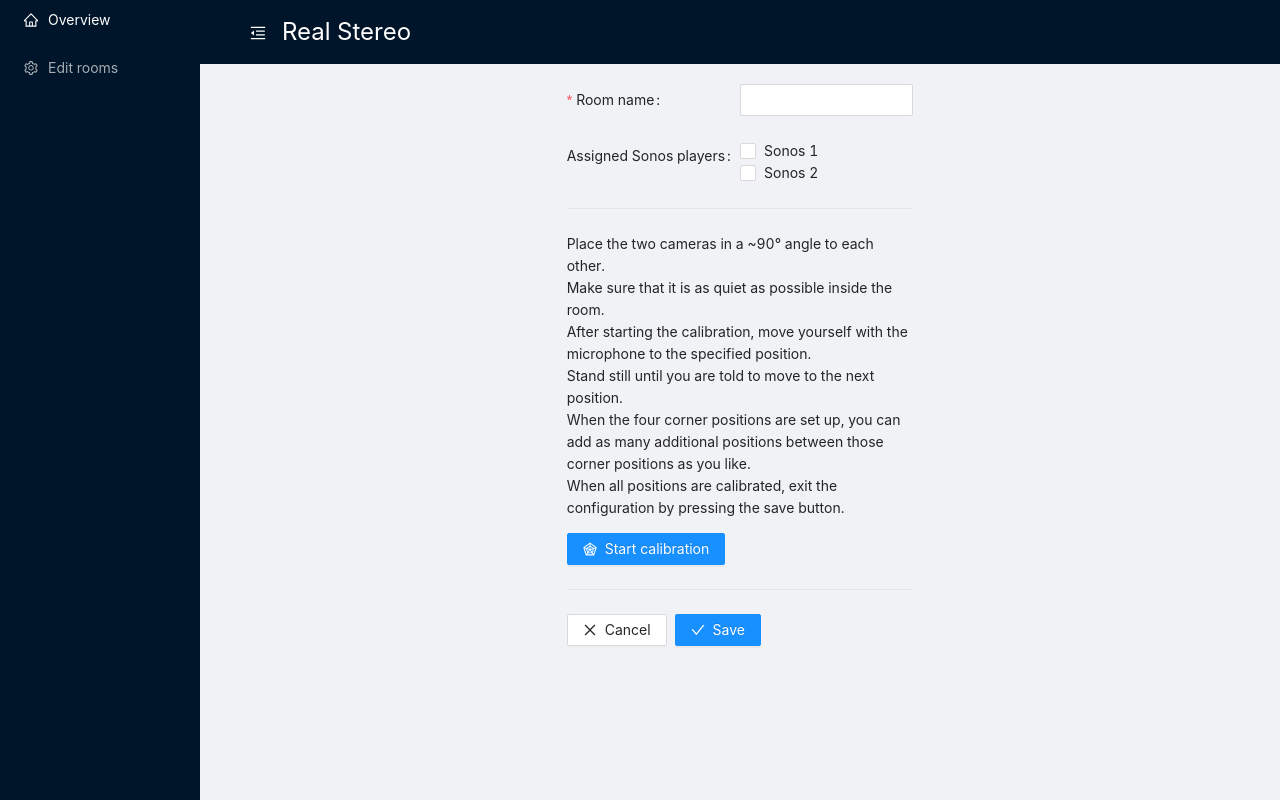
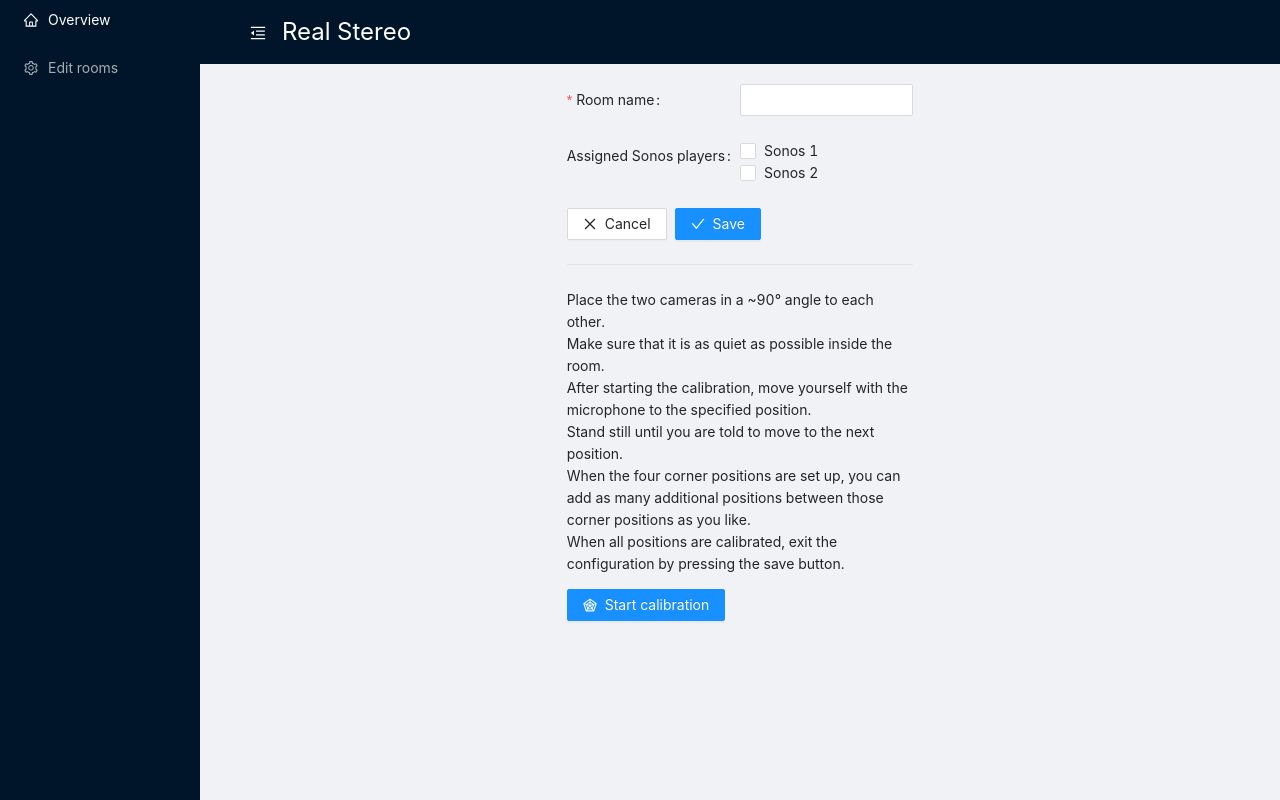
Before and after one commit to ItsEcholot/real-stereo-extended, a React (Create React App) app in the folder frontend/: page /rooms/1/edit in a window 1280 px wide. Built offline with nearby package versions, Linux system fonts and the light colour scheme.

Commit message:
Use promises in rooms service for acknowledgments

```diff
--- a/frontend/src/pages/EditRoom/index.tsx
+++ b/frontend/src/pages/EditRoom/index.tsx
@@ -5,14 +5,27 @@ import {
   CloseOutlined,
   CheckOutlined,
 } from '@ant-design/icons';
+import { useHistory } from 'react-router-dom';
 import { useRooms } from '../../services/rooms';
 
 type EditRoomPageProps = {
   roomId?: number;
 }
 
-const EditRoomPage: FunctionComponent<EditRoomPageProps> = () => {
+const EditRoomPage: FunctionComponent<EditRoomPageProps> = ({
+  roomId
+}) => {
+  const history = useHistory();
   const { rooms, createRoom, updateRoom } = useRooms();
+  const currentRoom = rooms?.find(room => room.id === roomId);
+
+  const save = (values: { name: string, nodes: string[] }) => {
+    console.dir(values);
+  }
+
+  const startCalibration = () => {
+
+  }
 
   return (
     <Row justify="center">
@@ -20,7 +33,12 @@ const EditRoomPage: FunctionComponent<EditRoomPageProps> = () => {
         <Form
           labelCol={{ span: 12 }}
           wrapperCol={{ span: 12 }}
-          labelAlign="left">
+          labelAlign="left"
+          onFinish={save}
+          initialValues={{
+            ...currentRoom,
+            nodes: currentRoom?.nodes.map(node => node.id),
+          }}>
           <Form.Item
             label="Room name"
             name="name"
@@ -28,9 +46,16 @@ const EditRoomPage: FunctionComponent<EditRoomPageProps> = () => {
             <Input />
           </Form.Item>
           <Form.Item
-            label="Assigned Sonos players">
+            label="Assigned Sonos players"
+            name="nodes">
             <Checkbox.Group
-              options={['Sonos 1', 'Sonos 2']} />
+              options={[{ label: 'Sonos 1', value: 1 }, { label: 'Sonos 2', value: 2 }]} />
+          </Form.Item>
+          <Form.Item>
+            <Space>
+              <Button type="default" icon={<CloseOutlined />} onClick={() => history.push('/rooms/edit')}>Cancel</Button>
+              <Button type="primary" icon={<CheckOutlined />} htmlType="submit">Save</Button>
+            </Space>
           </Form.Item>
         </Form>
         <Divider />
@@ -47,12 +72,7 @@ const EditRoomPage: FunctionComponent<EditRoomPageProps> = () => {
           <br />
           When all positions are calibrated, exit the configuration by pressing the save button.
         </p>
-        <Button type="primary" icon={<RadarChartOutlined />}>Start calibration</Button>
-        <Divider />
-        <Space>
-          <Button type="default" icon={<CloseOutlined />}>Cancel</Button>
-          <Button type="primary" icon={<CheckOutlined />}>Save</Button>
-        </Space>
+        <Button type="primary" icon={<RadarChartOutlined />} onClick={startCalibration}>Start calibration</Button>
       </Col>
     </Row>
   );
--- /dev/null
+++ b/frontend/src/services/acknowledgment.tsx
@@ -0,0 +1,5 @@
+export type Acknowledgment = {
+  successful: boolean;
+  createdId?: number;
+  errors?: string[];
+}
--- a/frontend/src/services/nodes.tsx
+++ b/frontend/src/services/nodes.tsx
@@ -6,14 +6,16 @@ export type Node = {
   online: boolean;
   ip: string;
   hostname: string;
-  room: Room;
+  room: Omit<Room, 'nodes'>;
 }
 
 export type UpdateNode = Node & {
+  id: number;
+  name: string;
+  ip: string;
   // only the `id` attribute of the room is needed
   // more can still be submitted but will be ignored
   room: {
     id: number;
   };
 }
-export type CreateNode = Omit<UpdateNode, 'id'>
--- a/frontend/src/services/rooms.tsx
+++ b/frontend/src/services/rooms.tsx
@@ -1,11 +1,12 @@
 import { useCallback, useContext, useEffect, useState } from 'react';
 import { Node } from './nodes';
 import { SocketContext } from './socketProvider';
+import { Acknowledgment } from './acknowledgment';
 
 export type Room = {
   id: number;
   name: string;
-  nodes: Node[];
+  nodes: Omit<Node, 'room'>[];
 }
 
 export type UpdateRoom = Omit<Room, 'nodes'>
@@ -16,30 +17,45 @@ export const useRooms = () => {
   const [rooms, setRooms] = useState<Room[]>();
   useEffect(() => {
     const roomsSocket = getSocket('rooms');
+    roomsSocket.emit('get', setRooms);
     roomsSocket.on('get', setRooms);
-    roomsSocket.emit('get');
     return () => {
       roomsSocket.off('get', setRooms);
       returnSocket('rooms');
     };
   }, [getSocket, returnSocket]);
 
-  const createRoom = useCallback((room: CreateRoom) => {
+  const createRoom = useCallback((room: CreateRoom): Promise<Acknowledgment> => {
     const roomsSocket = getSocket('rooms');
-    roomsSocket.emit('create', room);
-    returnSocket('rooms');
+    return new Promise((resolve, reject) => {
+      roomsSocket.emit('create', room, (ack: Acknowledgment) => {
+        if (ack.successful) resolve(ack);
+        else reject(ack);
+        returnSocket('rooms');
+      });
+    });
   }, [getSocket, returnSocket]);
 
   const updateRoom = useCallback((room: UpdateRoom) => {
     const roomsSocket = getSocket('rooms');
-    roomsSocket.emit('update', room);
-    returnSocket('rooms');
+    return new Promise((resolve, reject) => {
+      roomsSocket.emit('update', room, (ack: Acknowledgment) => {
+        if (ack.successful) resolve(ack);
+        else reject(ack);
+        returnSocket('rooms');
+      });
+    });
   }, [getSocket, returnSocket]);
 
   const deleteRoom = useCallback((roomId: number) => {
     const roomsSocket = getSocket('rooms');
-    roomsSocket.emit('delete', roomId);
-    returnSocket('rooms');
+    return new Promise((resolve, reject) => {
+      roomsSocket.emit('delete', roomId, (ack: Acknowledgment) => {
+        if (ack.successful) resolve(ack);
+        else reject(ack);
+        returnSocket('rooms');
+      });
+    });
   }, [getSocket, returnSocket]);
 
   return { rooms, createRoom, updateRoom, deleteRoom };
```
